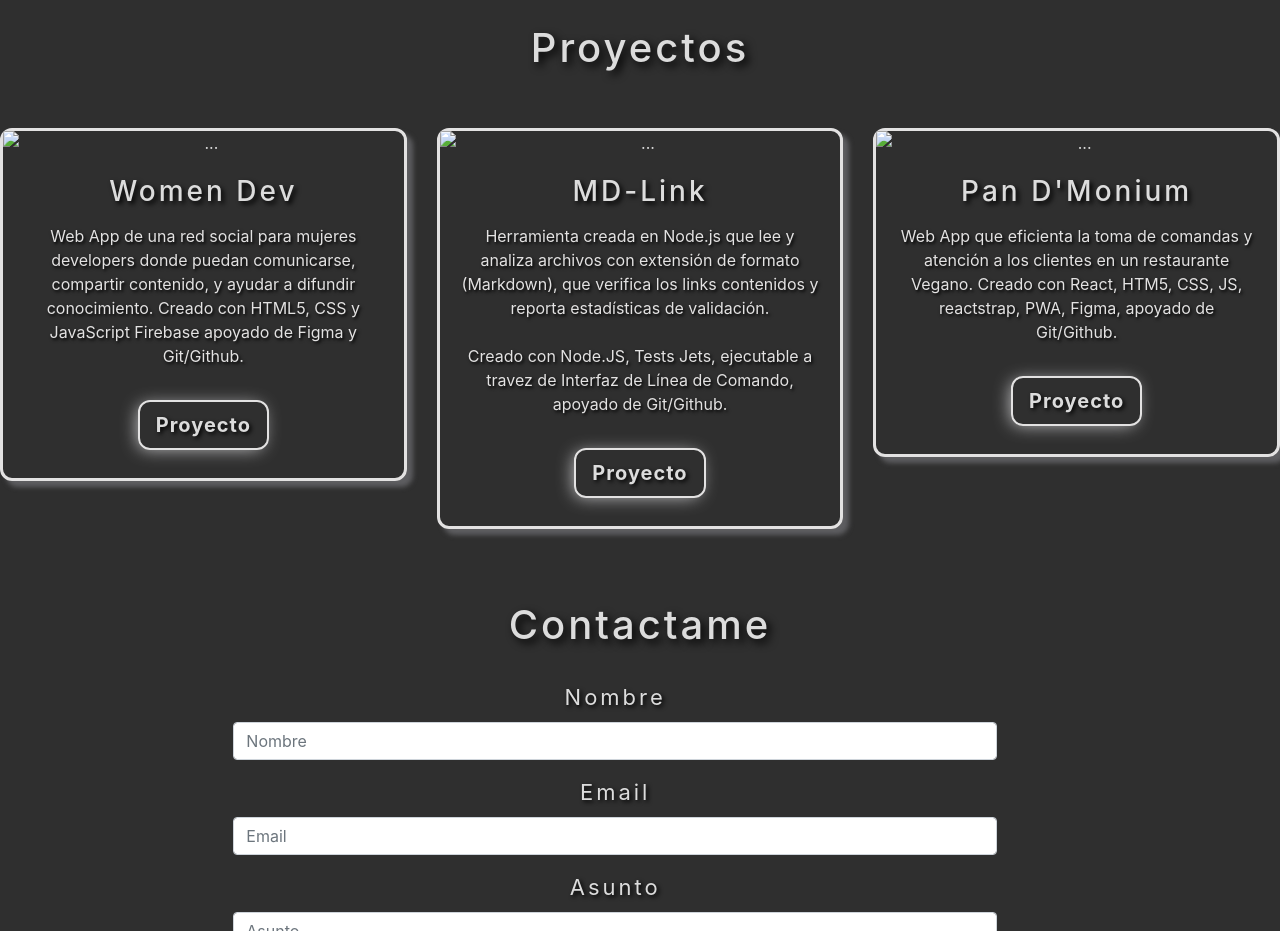
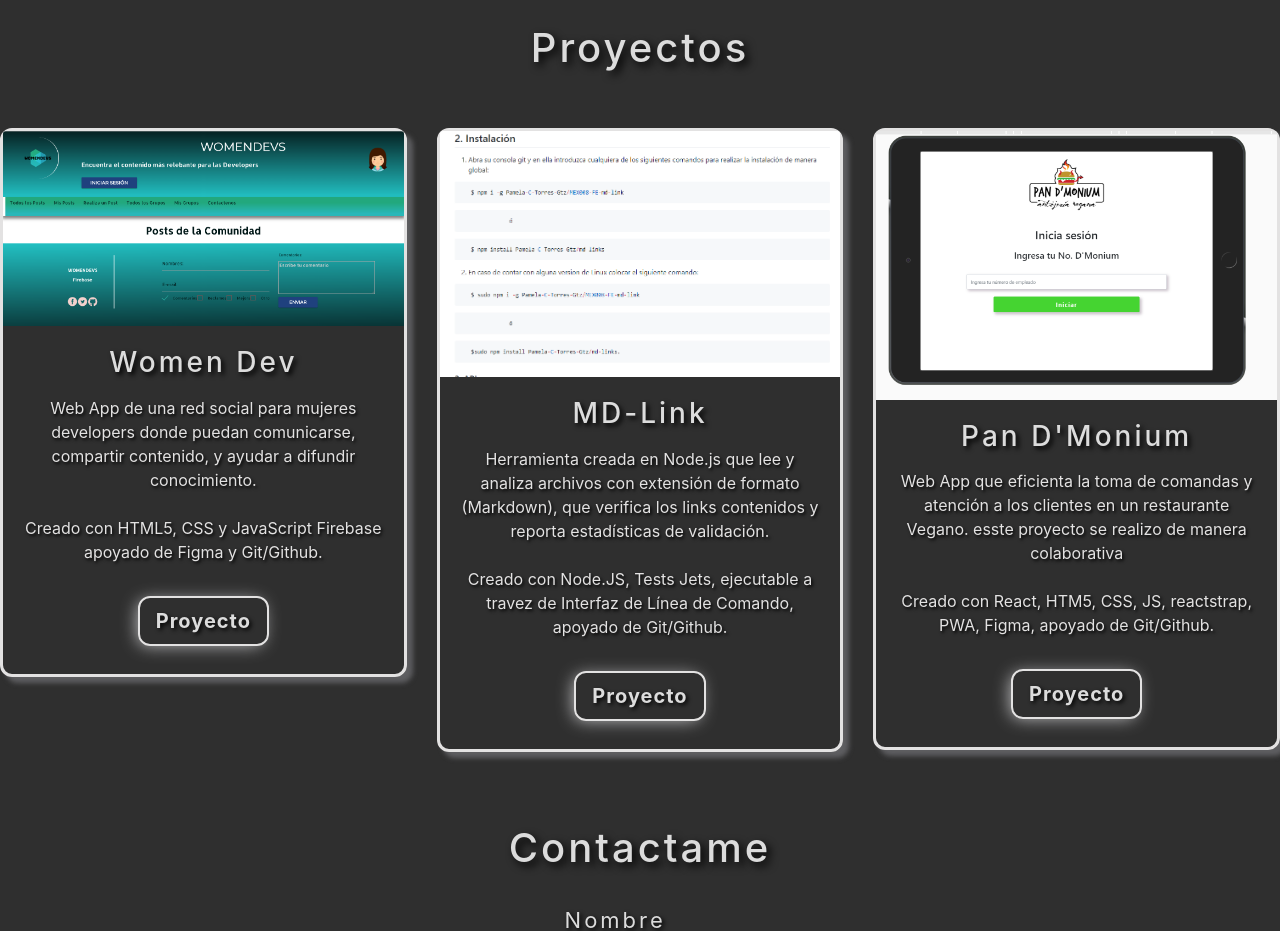
Before and after one commit to Pamela-C-Torres-Gtz/Portafolio, a plain HTML site: page src/index.html in a window 1280 px wide. Shown: the part 1520-2451 px from the top of the page. Drawn offline with nearby package versions, Linux system fonts and the light colour scheme.

Commit message:
Añadiendo imganes de proyectos al portafolio

```diff
--- a/src/index.html
+++ b/src/index.html
@@ -273,11 +273,11 @@
               <div class="row justify-content-md-center">
                 <div class="col-12 col-md-4">
                   <div class="card proyect mt-5 mb-4">
-                          <img src="..." class="card-img-top" alt="...">
+                          <img src="img/womendevs.png" class="card-img-top" alt="WOMENDEVS">
                           <div class="card-body">
                             <h3 class="card-title">Women Dev</h3>
                             <p class="card-text mt-3 mb-3">Web App de  una red social para mujeres developers donde puedan comunicarse, compartir contenido, y ayudar a difundir conocimiento.
-                                Creado con HTML5, CSS y JavaScript Firebase apoyado de Figma y  Git/Github.
+                                <br /><br />Creado con HTML5, CSS y JavaScript Firebase apoyado de Figma y  Git/Github.
                                 </p>
                             <a href="https://pamela-c-torres-gtz.github.io/MEX008-social-network/src/index.html" class="btn btn-outline-secondary btn-lg mt-3 mb-2" target="blanck">Proyecto</a>
                             <!--El atributo target="blanck" nos sirve para que nuestro enlace se abra en una pagina nueva-->
@@ -287,7 +287,7 @@
 
                 <div class="col-12 col-md-4">
                     <div class="card proyect mt-5 mb-4">
-                            <img src="..." class="card-img-top" alt="...">
+                            <img src="img/md-link.png" class="card-img-top" alt="MD-link">
                             <div class="card-body">
                               <h3 class="card-title">MD-Link</h3>
                               <p class="card-text mt-3 mb-3">Herramienta creada en Node.js que lee y analiza archivos con extensión de formato (Markdown), que verifica los links contenidos y reporta estadísticas de validación.
@@ -301,11 +301,11 @@
 
                   <div class="col-12 col-md-4">
                       <div class="card proyect mt-5 mb-4">
-                              <img src="..." class="card-img-top" alt="...">
+                              <img src="img/pandemonium.png" class="card-img-top" alt="Pandemonium">
                               <div class="card-body">
                                 <h3 class="card-title">Pan D'Monium</h3>
-                                <p class="card-text mt-3 mb-3">Web App que eficienta la toma de comandas y atención a los clientes en un restaurante Vegano.
-                                    Creado con React, HTM5, CSS, JS, reactstrap, PWA, Figma,  apoyado de Git/Github.
+                                <p class="card-text mt-3 mb-3">Web App que eficienta la toma de comandas y atención a los clientes en un restaurante Vegano. esste proyecto se realizo de manera colaborativa
+                                    <br /><br /> Creado con React, HTM5, CSS, JS, reactstrap, PWA, Figma,  apoyado de Git/Github.
                                     </p>
                                 <a href="http://Pamela-C-Torres-Gtz.github.io/MEX008-FE-Burger-Queen" class="btn btn-outline-secondary btn-lg mt-3 mb-2" target="blanck">Proyecto</a>
                                 <!--El atributo target="blanck" nos sirve para que nuestro enlace se abra en una pagina nueva-->
```
Also changed, not shown: src/img/md-link.png (added), src/img/pandemonium.png (added), src/img/womendevs.png (added).
